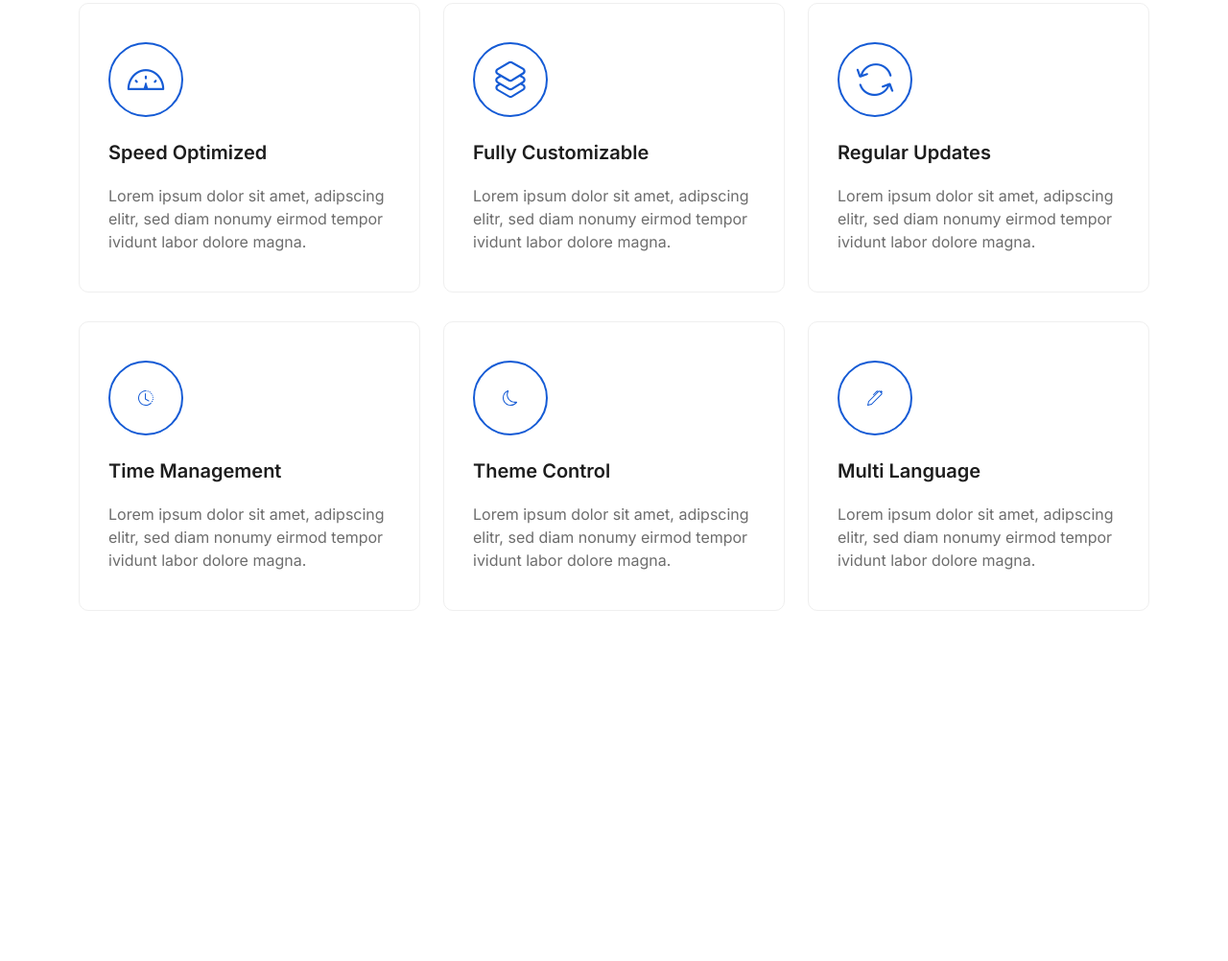
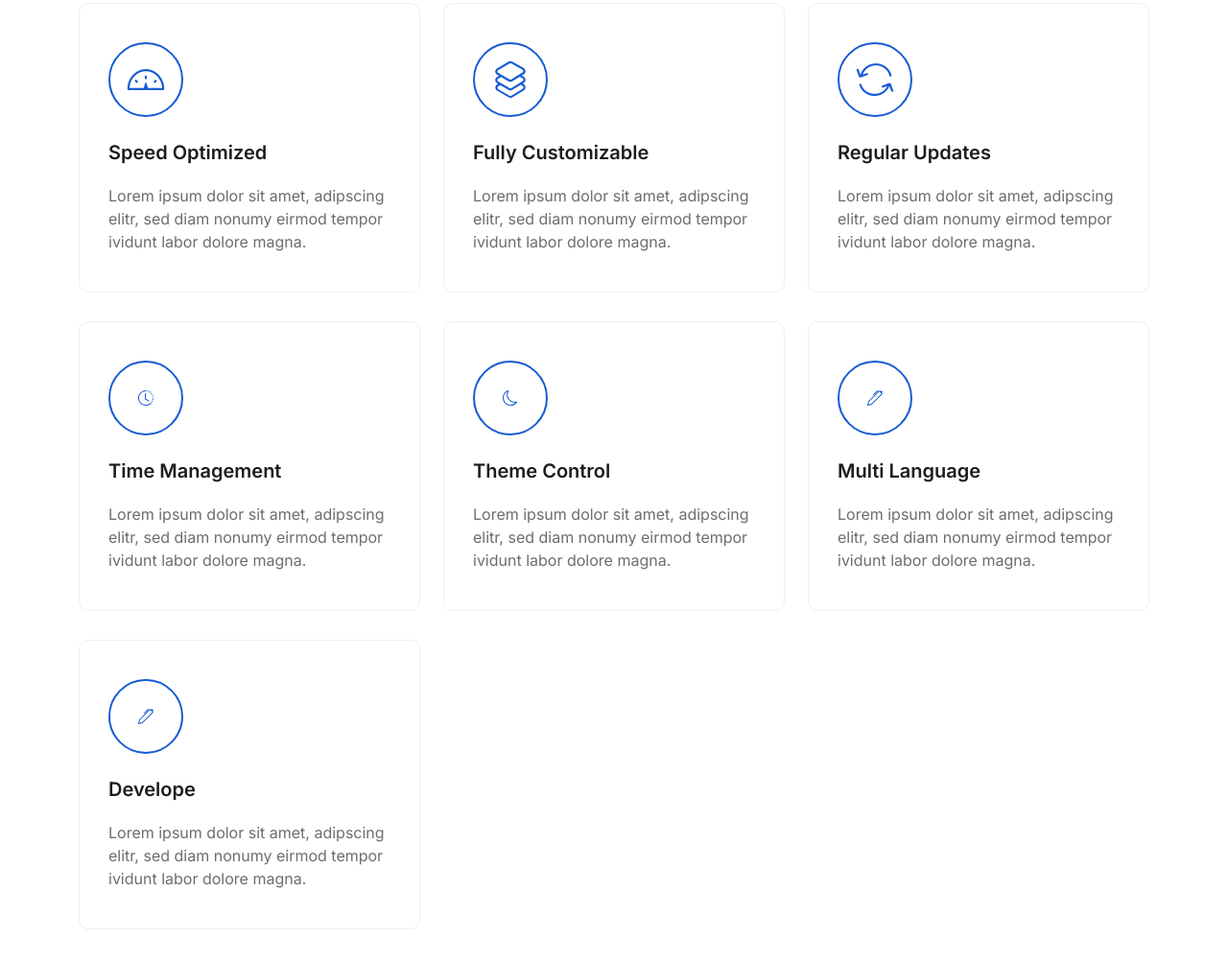
Before and after one commit to git12nazneen/template, a plain HTML site: page index.html in a window 1280 px wide. Shown: the part 516-1518 px from the top of the page at 96% size. Before the commit the page ends 1283 px from the top, so only its background shows below. Drawn offline with Linux system fonts and the light colour scheme.

Commit message:
[develop]

```diff
--- a/index.html
+++ b/index.html
@@ -191,6 +191,24 @@
             </div>
           </div>
         </div>
+
+        <!-- develop -->
+        <div class="col-lg-4 col-md-6">
+          <div class="single-services">
+            <div class="service-icon">
+              <svg xmlns="http://www.w3.org/2000/svg" width="16" height="16" fill="currentColor" class="bi bi-pen" viewBox="0 0 16 16">
+                <path d="m13.498.795.149-.149a1.207 1.207 0 1 1 1.707 1.708l-.149.148a1.5 1.5 0 0 1-.059 2.059L4.854 14.854a.5.5 0 0 1-.233.131l-4 1a.5.5 0 0 1-.606-.606l1-4a.5.5 0 0 1 .131-.232l9.642-9.642a.5.5 0 0 0-.642.056L6.854 4.854a.5.5 0 1 1-.708-.708L9.44.854A1.5 1.5 0 0 1 11.5.796a1.5 1.5 0 0 1 1.998-.001m-.644.766a.5.5 0 0 0-.707 0L1.95 11.756l-.764 3.057 3.057-.764L14.44 3.854a.5.5 0 0 0 0-.708z"/>
+              </svg>
+            </div>
+            <div class="service-content">
+              <h4>Develope</h4>
+              <p>
+                Lorem ipsum dolor sit amet, adipscing elitr, sed diam nonumy
+                eirmod tempor ividunt labor dolore magna.
+              </p>
+            </div>
+          </div>
+        </div>
       </div>
     </div>
   </section>
```
